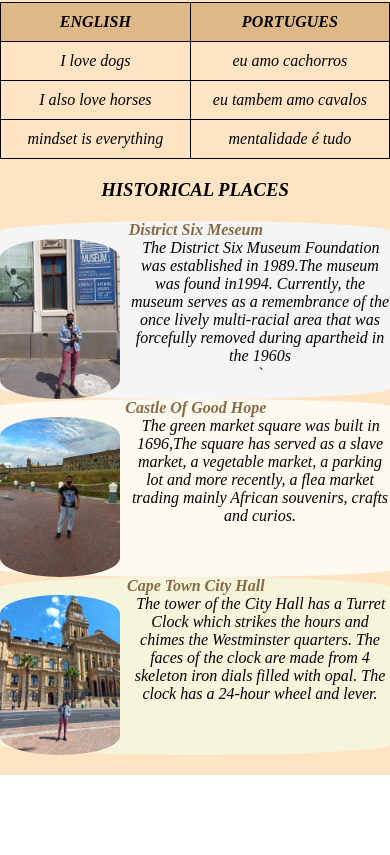
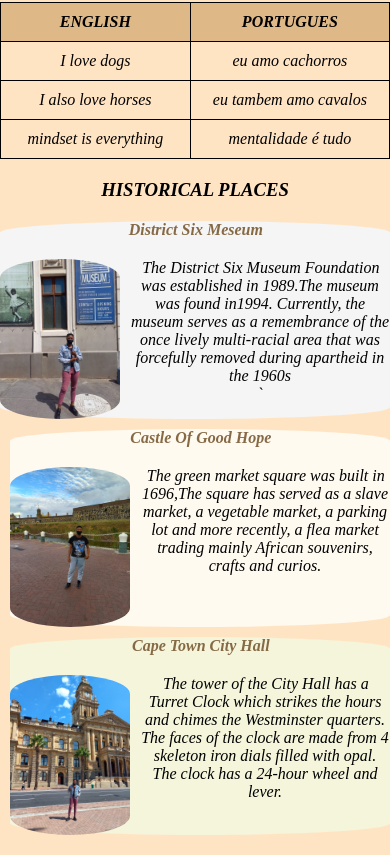
Before and after one commit to Siphemkhosi/SipheMkhosi-webpage, a plain HTML site: page index.html in a window 390 px wide. Shown: the part 873-1728 px from the top of the page. Before the commit the page ends 1648 px from the top, so only its background shows below. Drawn offline with Linux system fonts and the light colour scheme.

Commit message:
edited webpage

```diff
--- a/index.html
+++ b/index.html
@@ -4,7 +4,7 @@
     <meta charset="UTF-8">
     <meta http-equiv="X-UA-Compatible" content="IE=edge">
     <meta name="viewport" content="width=device-width, initial-scale=1.0">
-    <title>Document</title>
+    <title>Siphe Mkhosi</title>
     <link rel="stylesheet" href="./styles.css" >
 </head>
 <body>
--- a/styles.css
+++ b/styles.css
@@ -153,6 +153,7 @@ margin-left: 10px;
   margin-left: 10px;
 }
  .content1 {
+
      background-color:whitesmoke;
      position: relative;
      border-radius: 50% / 6%;
@@ -162,14 +163,16 @@ margin-left: 10px;
 }
 
   .content2 {
+      margin-left: 10px;
     background-color:floralwhite;
     position: relative;
-    border-radius: 50% / 4%;
+    border-radius: 50% / 6%;
     text-align: center;
     text-indent: .1em;
 
 }
 .content3 {
+    margin-left: 10px;
     background-color:beige;
     position: relative;
     border-radius: 50% / 6%;
@@ -207,6 +210,7 @@ margin-left: 10px;
 h4 {
     color: rgb(134, 106, 70);
     font-size: 16px;
+    margin-bottom: 20px;
 
 }
 
@@ -252,5 +256,11 @@ h4 {
      table{
         margin-left: 0px;
     }
+    .content1{
+        margin-bottom: 10px;
+    }
+    .content2 {
+        margin-bottom: 10px;
+    }
 
 }
```
